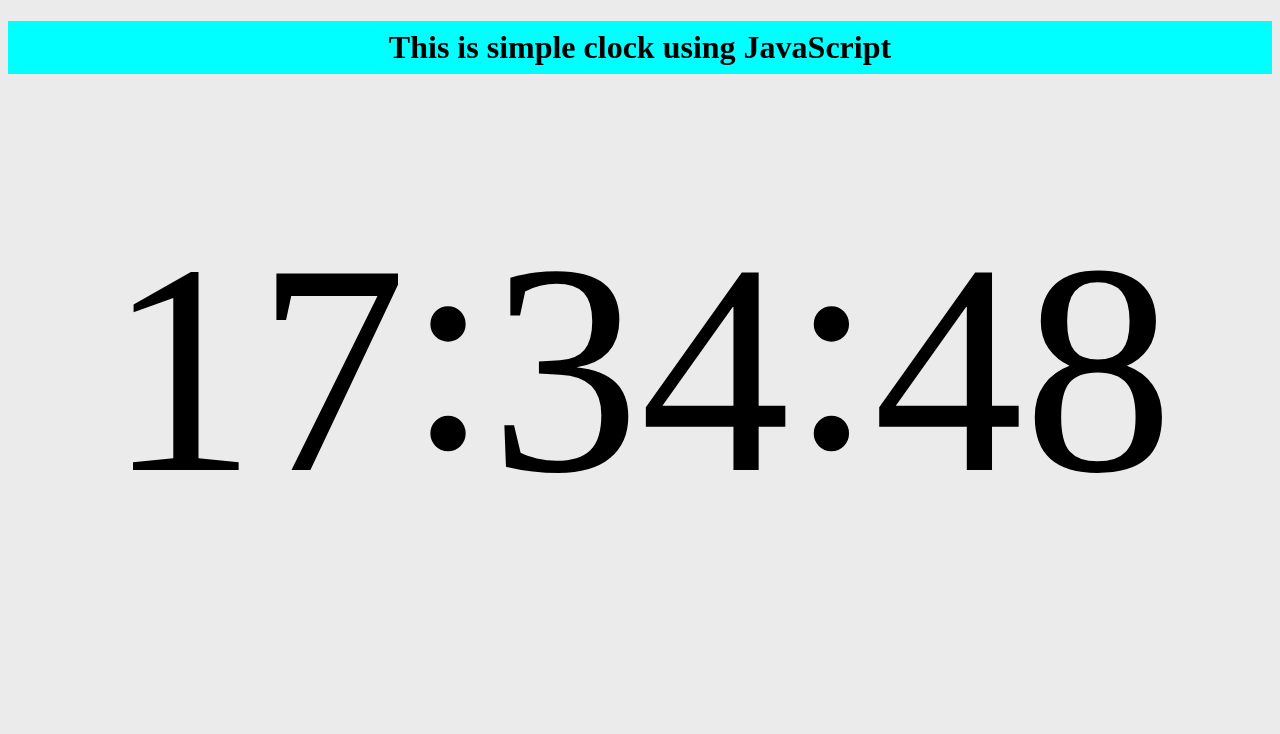
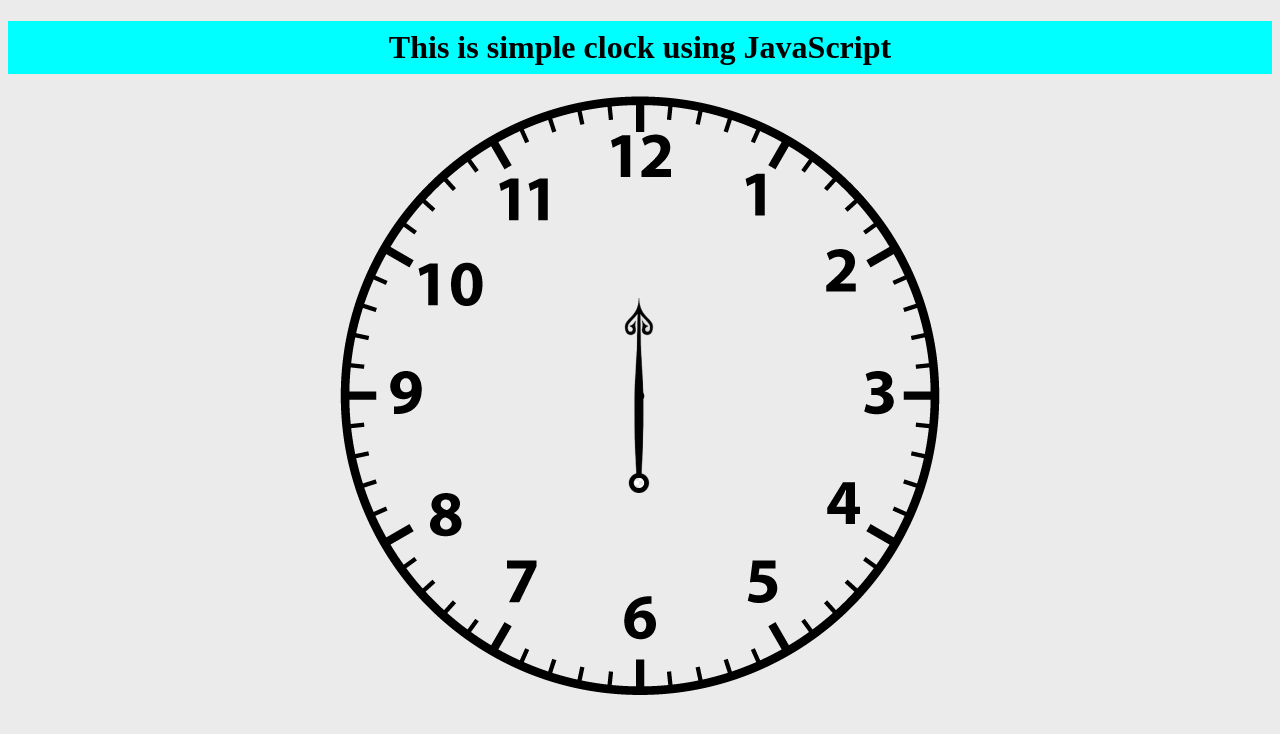
Before and after one commit to imhardikdesai/real-time-clock, a plain HTML site: page index.html in a window 1280 px wide. Drawn offline with Linux system fonts and the light colour scheme.

Commit message:
Ṣet Clock Hand With Position

```diff
--- a/App.js
+++ b/App.js
@@ -1,10 +1,26 @@
-function current() {
-    let dt = new Date();
-    let hour = dt.getHours();
-    let min = dt.getMinutes();
-    let sec = dt.getSeconds();
-    document.getElementById('hr').innerHTML = hour;
-    document.getElementById('mi').innerHTML = min;
-    document.getElementById('sc').innerHTML = sec;
-}
-setInterval(current, 1000);
+
+
+
+
+
+
+
+
+
+
+
+
+
+
+//Old Code of Simple Clock
+// function current() {
+
+//     let dt = new Date();
+//     let hour = dt.getHours();
+//     let min = dt.getMinutes();
+//     let sec = dt.getSeconds();
+//     document.getElementById('hr').innerHTML = hour;
+//     document.getElementById('mi').innerHTML = min;
+//     document.getElementById('sc').innerHTML = sec;
+// }
+// setInterval(current, 1000);
--- a/index.html
+++ b/index.html
@@ -11,11 +11,27 @@
 
 <body>
     <h1>This is simple clock using JavaScript</h1>
-    <div class="container">
+    <div class="box">
+        <div class="round">
+            <!-- <img class="position" id="img1" src="assets/Hour_Clock_Hand.png" alt="Hour"> -->
+            <!-- <img class="position" id="img2" src="assets/Minute_Clock_Hand.png" alt="Minute"> -->
+            <img class="position" id="img3" src="assets/Second_Clock_Hand.png" alt="Second">
+        </div>
+    </div>
+
+
+
+
+
+
+
+    <!-- Old Code of simple Clock -->
+    <!-- <div class="container">
         <span class="subbox" id="hr"></span>:
         <span class="subbox" id="mi"></span>:
         <span class="subbox" id="sc"></span>
-    </div>
+    </div> -->
 </body>
 <script src="App.js"></script>
+
 </html>
--- a/style.css
+++ b/style.css
@@ -23,3 +23,34 @@ h1{
     height: 300px;
     font-size: 300px;
 }
+.box{
+    margin: auto;
+    display: flex;
+    /* align-items: center; */
+    justify-content: center;
+}
+.round{
+    background-image: url('Assets/Clock.png');
+    background-position: center;
+    background-size: cover;
+    display: flex;
+    align-items: center;
+    justify-content: center;
+    height: 600px;
+    width: 600px;
+}
+#img1{
+    height: 170px;
+    bottom: 41px;
+}
+#img2{
+    height: 229px;
+    top: 199px;
+    left: 632px;
+}
+#img3{
+    height: 195px;
+}
+.position{
+    position: absolute;
+}
```
Also changed, not shown: Assets/Clock.png (added).
